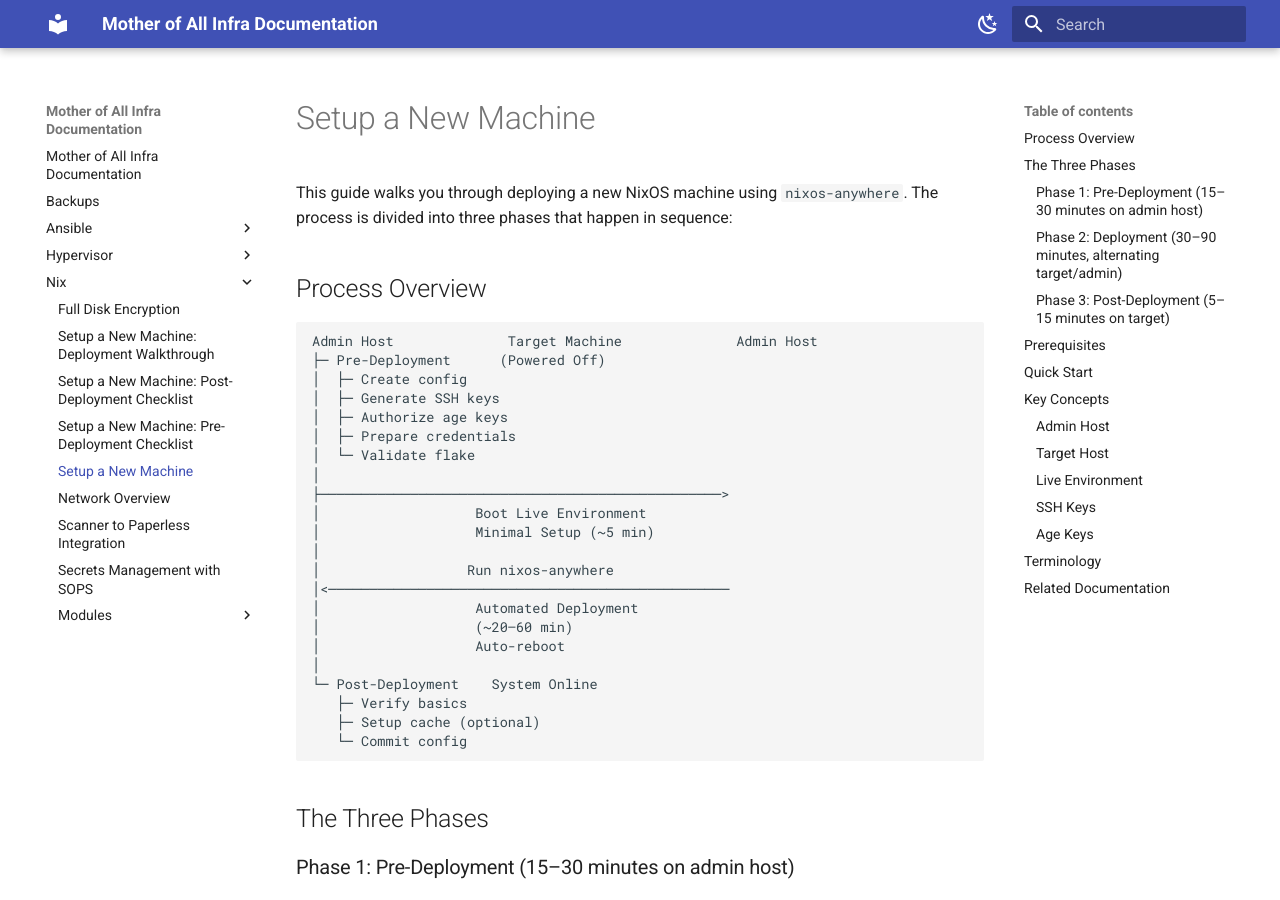
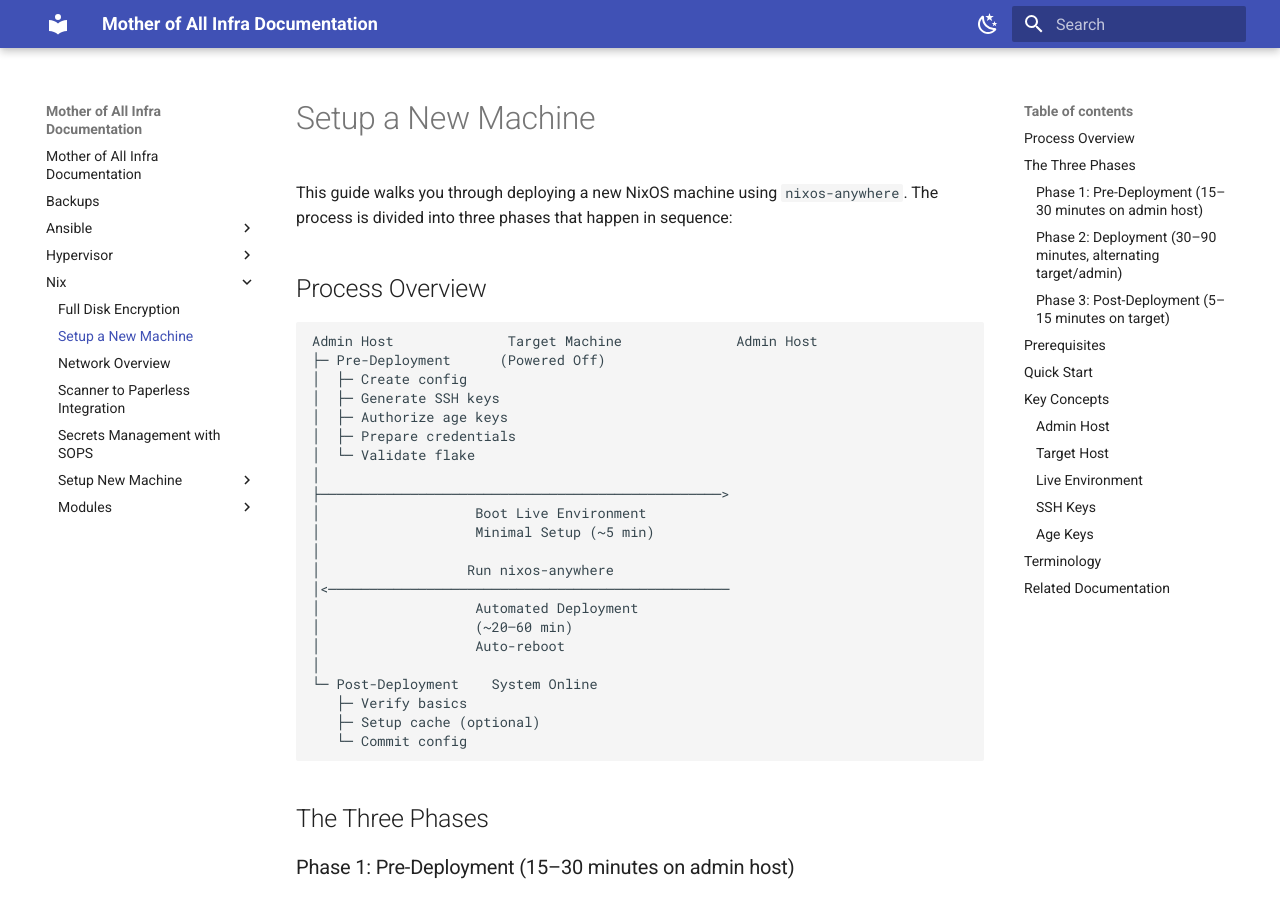
Before and after one commit to snyssen/mother-of-all-infra, an MkDocs documentation site: the page built from docs/nix/Setup New Machine.md, in a window 1280 px wide and 900 px high. Built offline with MkDocs 1.6.1 and Material for MkDocs 9.7.7, drawn with Linux system fonts in a browser that asks for light colours; part of the change alters nothing that is shown.

Commit message:
docs(nix): reorganize docs

```diff
--- a/docs/nix/Setup New Machine.md
+++ b/docs/nix/Setup New Machine.md
@@ -35,7 +35,7 @@ Admin Host              Target Machine              Admin Host
 
 **What**: Prepare everything needed for deployment
 **Where**: Admin host only (target not yet needed)
-**See**: [Setup New Machine - Pre-Deployment](./Setup%20New%20Machine%20-%20Pre-Deployment.md)
+**See**: [Setup New Machine - Pre-Deployment](Setup%20New%20Machine/Setup%20New%20Machine%20-%20Pre-Deployment.md)
 
 Includes:
 - Create NixOS configuration files
@@ -50,7 +50,7 @@ Includes:
 
 **What**: Boot target and run automated NixOS installation
 **Where**: Target machine + admin host
-**See**: [Setup New Machine - Deployment](./Setup%20New%20Machine%20-%20Deployment.md)
+**See**: [Setup New Machine - Deployment](Setup%20New%20Machine/Setup%20New%20Machine%20-%20Deployment.md)
 
 Includes:
 - Boot target to NixOS minimal ISO
@@ -65,7 +65,7 @@ Includes:
 
 **What**: Verify system and complete optional setup
 **Where**: Target machine (and optional cache server)
-**See**: [Setup New Machine - Post-Deployment](./Setup%20New%20Machine%20-%20Post-Deployment.md)
+**See**: [Setup New Machine - Post-Deployment](Setup%20New%20Machine/Setup%20New%20Machine%20-%20Post-Deployment.md)
 
 Includes:
 - Verify system identity and networking
@@ -89,9 +89,9 @@ Before starting, ensure:
 
 ## Quick Start
 
-1. **Start here**: [Setup New Machine - Pre-Deployment](./Setup%20New%20Machine%20-%20Pre-Deployment.md)
-2. **Then**: [Setup New Machine - Deployment](./Setup%20New%20Machine%20-%20Deployment.md)
-3. **Finally**: [Setup New Machine - Post-Deployment](./Setup%20New%20Machine%20-%20Post-Deployment.md)
+1. **Start here**: [Setup New Machine - Pre-Deployment](Setup%20New%20Machine/Setup%20New%20Machine%20-%20Pre-Deployment.md)
+2. **Then**: [Setup New Machine - Deployment](Setup%20New%20Machine/Setup%20New%20Machine%20-%20Deployment.md)
+3. **Finally**: [Setup New Machine - Post-Deployment](Setup%20New%20Machine/Setup%20New%20Machine%20-%20Post-Deployment.md)
 
 ## Key Concepts
 
```
Also changed, not shown: docs/nix/Setup New Machine/Setup New Machine - Deployment.md (renamed from docs/nix/Setup New Machine - Deployment.md), docs/nix/Setup New Machine/Setup New Machine - Post-Deployment.md (renamed from docs/nix/Setup New Machine - Post-Deployment.md), docs/nix/Setup New Machine/Setup New Machine - Pre-Deployment.md (renamed from docs/nix/Setup New Machine - Pre-Deployment.md).
